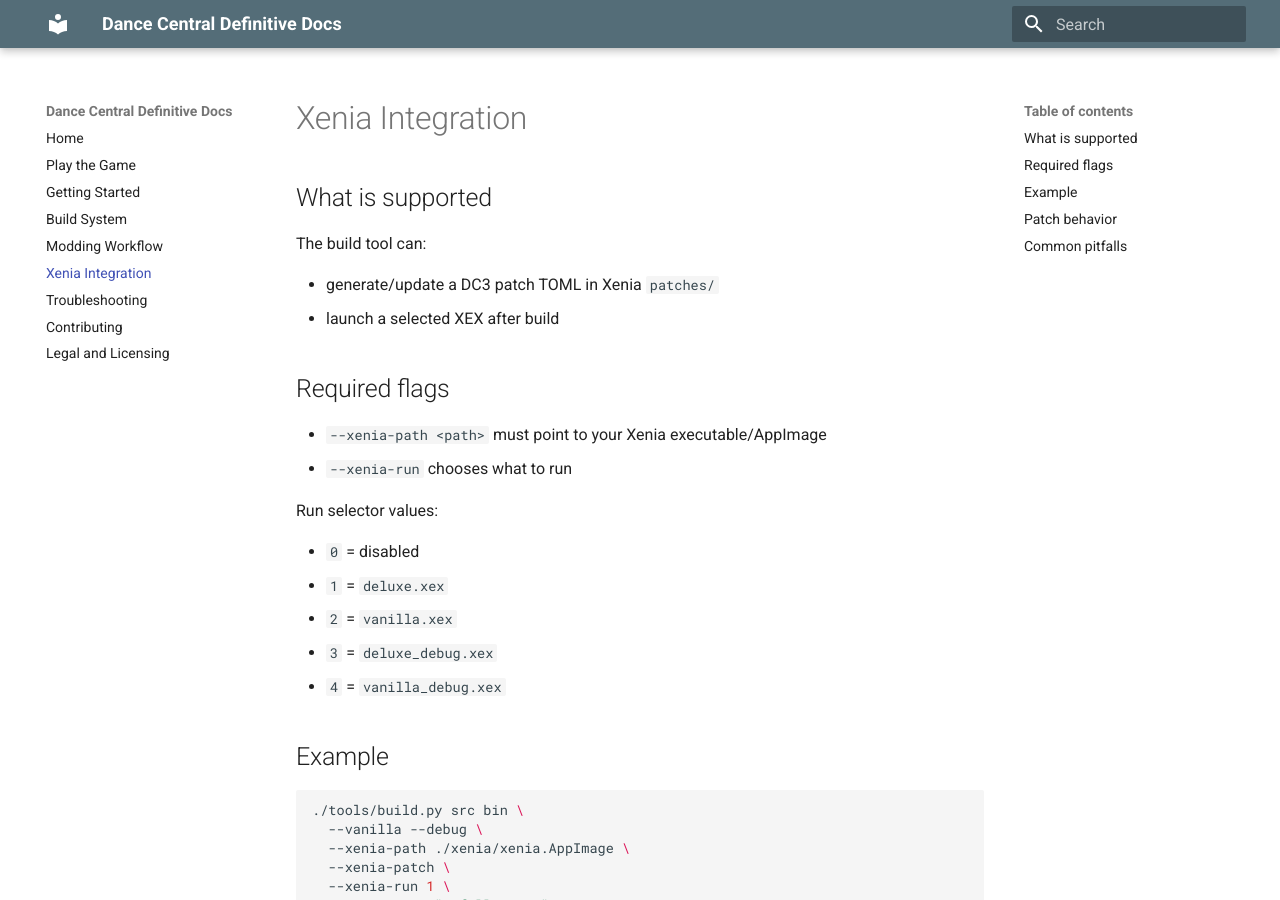
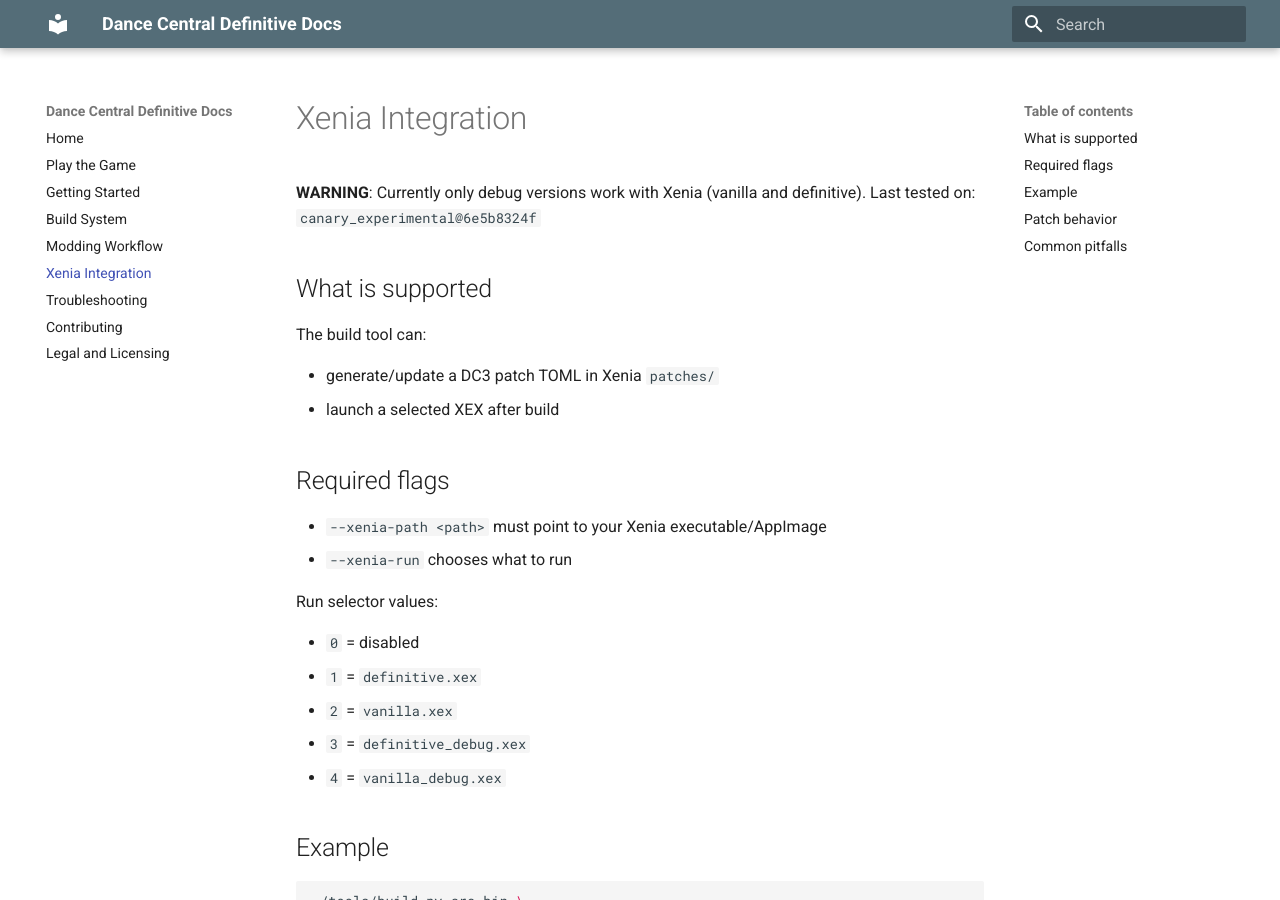
Before and after one commit to DanceCentralDefinitive/dance-central-definitive, an MkDocs documentation site: the page built from docs/docs/xenia.md, in a window 1280 px wide and 900 px high. Built offline with MkDocs 1.6.1 and Material for MkDocs 9.7.7, drawn with Linux system fonts in a browser that asks for light colours.

Commit message:
Some changes in binary stuff and docs

```diff
--- a/docs/docs/xenia.md
+++ b/docs/docs/xenia.md
@@ -1,4 +1,7 @@
 # Xenia Integration
+
+**WARNING**: Currently only debug versions work with Xenia (vanilla and definitive).
+Last tested on: `canary_experimental@6e5b8324f`
 
 ## What is supported
 
@@ -15,9 +18,9 @@
 Run selector values:
 
 - `0` = disabled
-- `1` = `deluxe.xex`
+- `1` = `definitive.xex`
 - `2` = `vanilla.xex`
-- `3` = `deluxe_debug.xex`
+- `3` = `definitive_debug.xex`
 - `4` = `vanilla_debug.xex`
 
 ## Example
```
Also changed, not shown: assets/373307D9 - Dance Central 3.patch.toml (+4 -4 lines), docs/docs/build-system.md (+1 -1 lines), docs/docs/index.md (+1 -1 lines), README.md, 7 other files.
